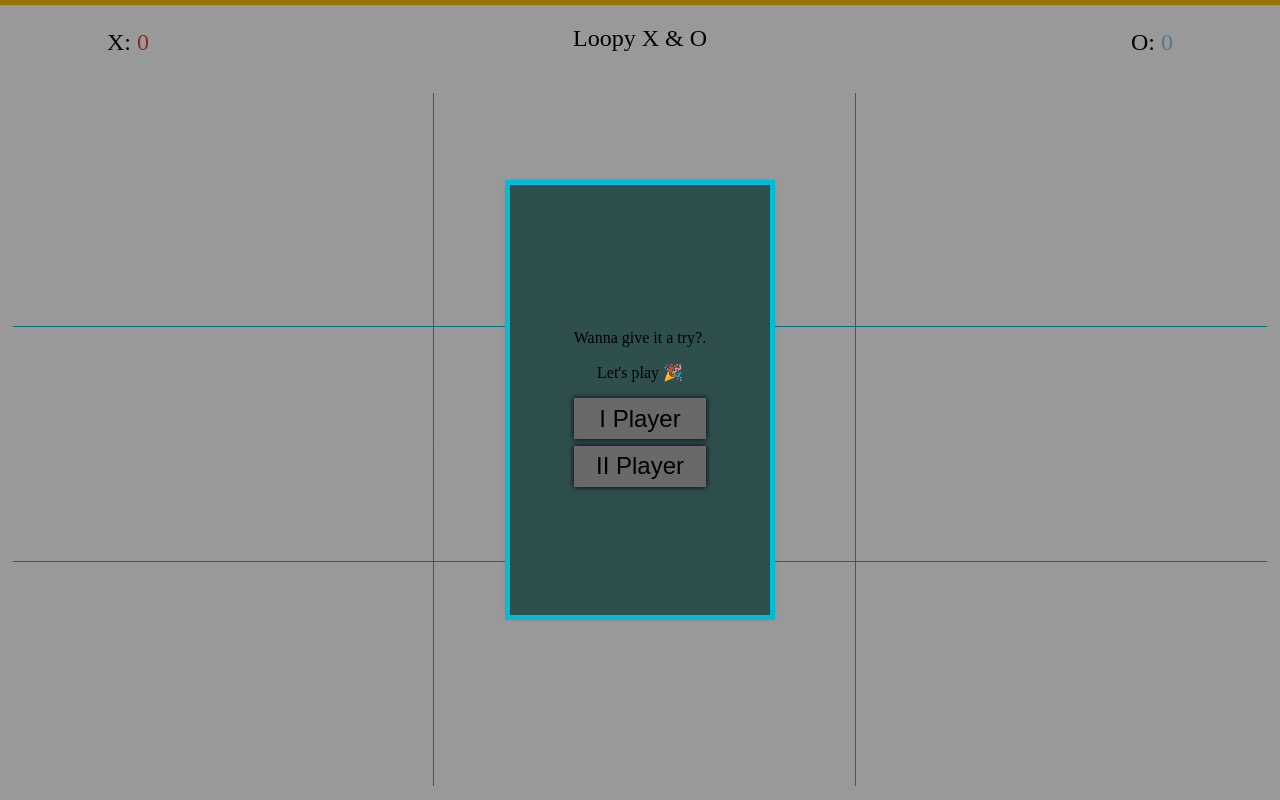
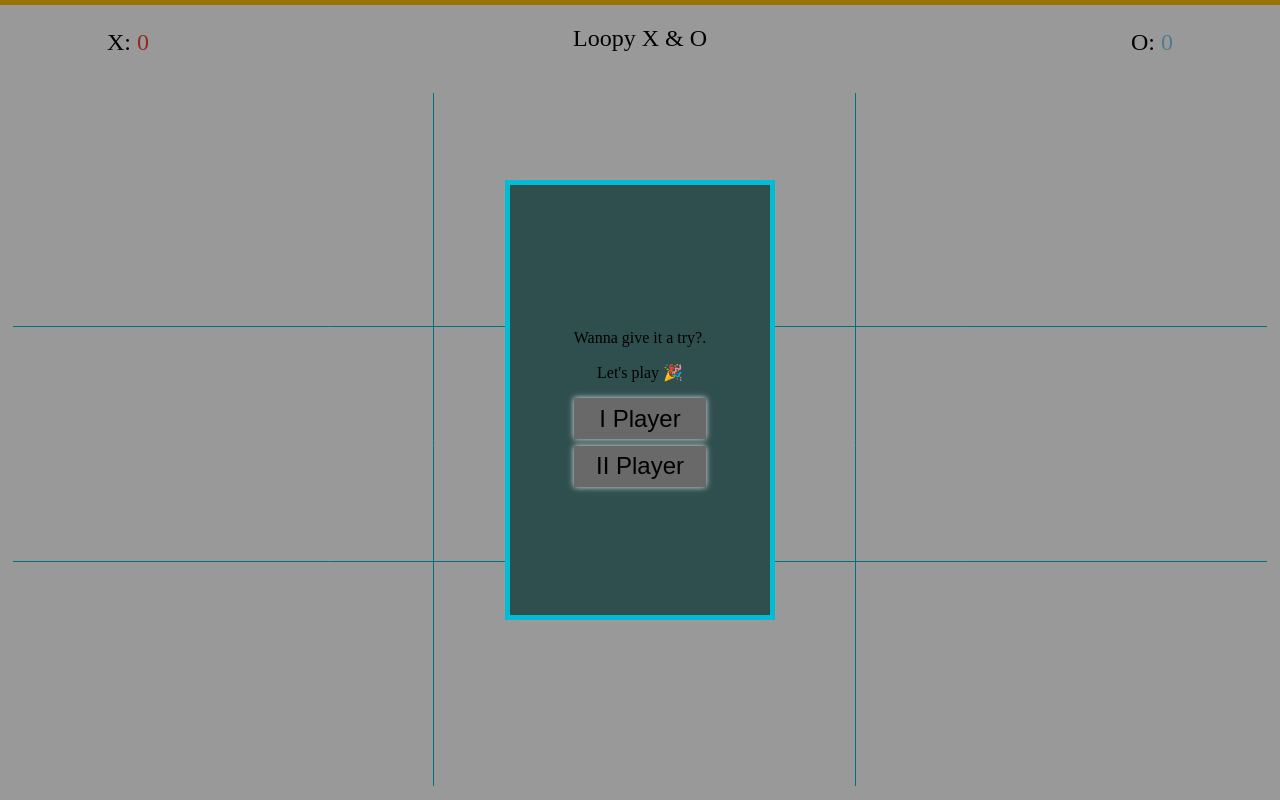
Before and after one commit to Akhomsanh3/loopyXO, a PHP site: page / in a window 1280 px wide. Run offline with PHP 8.4, Linux system fonts and the light colour scheme; some libraries are stand-ins or nearby versions; some web fonts are replaced.

Commit message:
Update style.css

```diff
--- a/style.css
+++ b/style.css
@@ -135,7 +135,7 @@ h2>a {
   align-items: center;
   text-align: center;
   padding: 10% 5%;
-  box-shadow: 0px 0px 6px 0px #000000;
+  box-shadow: 0px 0px 6px 0px #eae5e5;
   outline: 5px solid #00bcd4;
 }
 
@@ -144,15 +144,15 @@ h2>a {
   background: #696969;
   padding: 5% 0%;
   margin-bottom: 5%;
-  box-shadow: 0px 0px 6px 0px #000000;
+  box-shadow: 0px 0px 6px 0px #eae5e5;
   width: 100%;
   font-size: calc(100*1.5%);
   transition: box-shadow 0.4s ease, background 0.4s ease;
 }
 
 .fragment button:active {
-  box-shadow: 0px 2px 8px 0px #000000;
-  background: #FFE082
+  box-shadow: 0px 2px 8px 0px #eae5e5;
+  background: #4169E1
 }
 
 .fragmentContent p:first-child {
```
